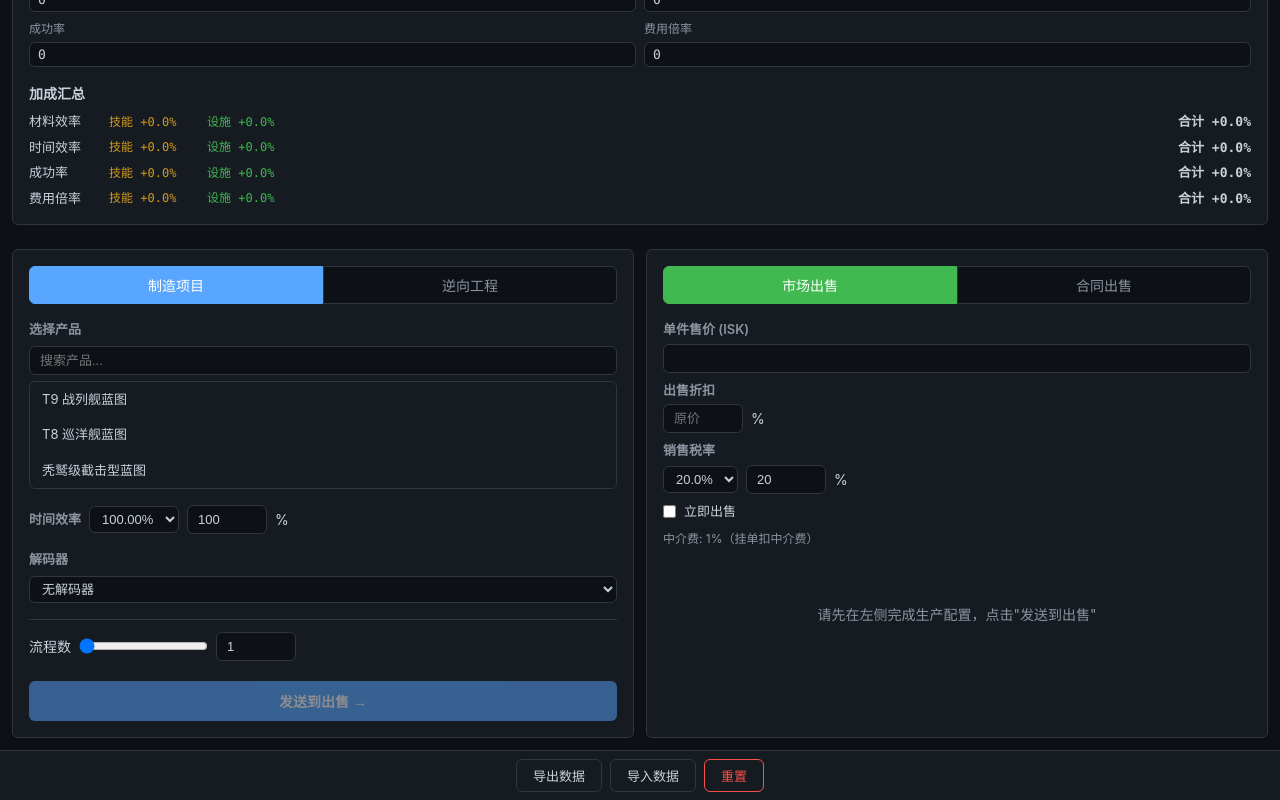
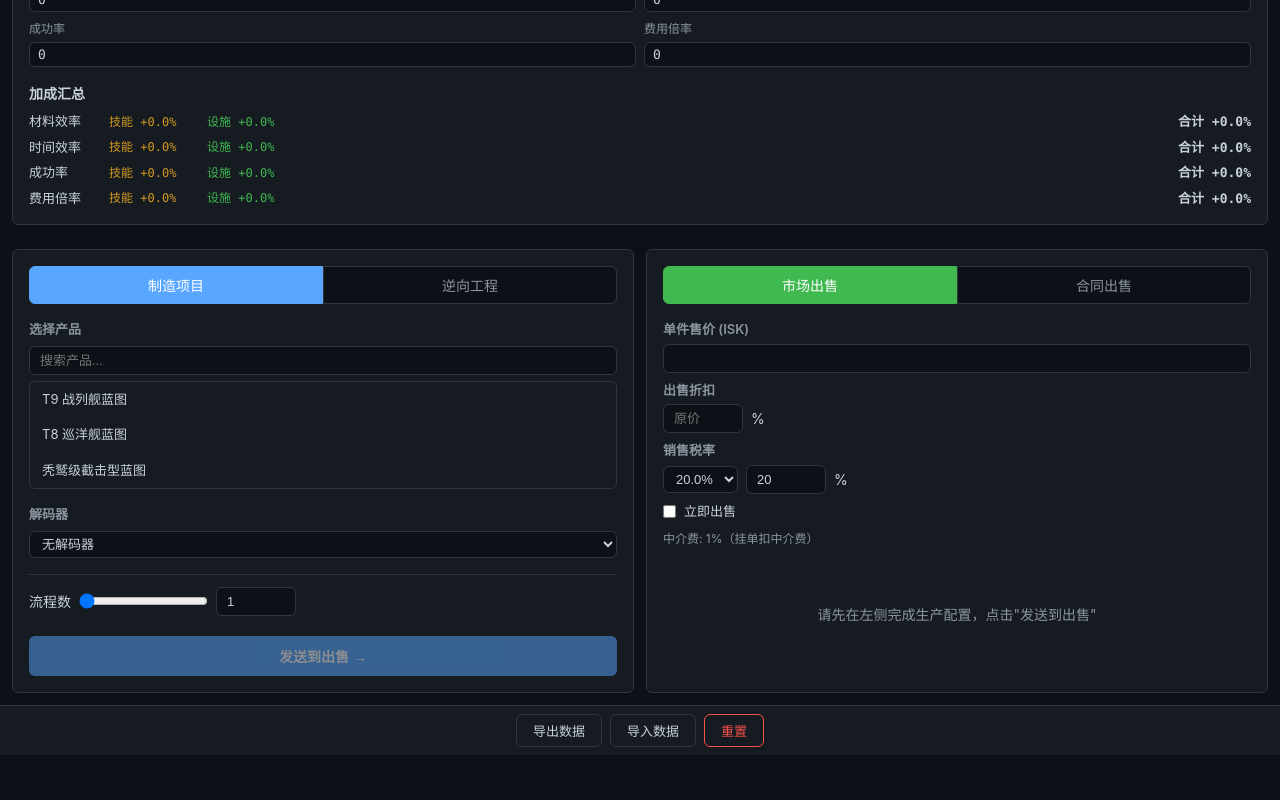
Before and after one commit to wangchai233/EVEM_Industry_Caculator, a React (Vite) app: page / in a window 1280 px wide. Shown: the part 603-1403 px from the top of the page. After the commit the page ends 1358 px from the top, so only its background shows below. Built offline with nearby package versions, Linux system fonts and the light colour scheme.

Commit message:
fix: total time display, remove vestigial time efficiency, add material scroll

```diff
--- a/src/components/ProductionPanel/EfficiencyConfig.tsx
+++ b/src/components/ProductionPanel/EfficiencyConfig.tsx
@@ -1,46 +1,8 @@
 import { useProduction } from '../../state/ProductionContext';
-import styles from './ProductionPanel.module.css';
 
-const TE_PRESETS = [1.00, 0.4781, 0.45];
+// v2: 时间效率由技能、设施、解码器加成管线统一管理，不再需要用户手动输入
 
 export function EfficiencyConfig() {
-  const { state, dispatch } = useProduction();
-
-  const setTE = (v: number) => {
-    if (state.projectType === 'manufacturing') {
-      dispatch({ type: 'SET_MANUFACTURING', payload: { timeEfficiency: v } });
-    } else {
-      dispatch({ type: 'SET_REVERSE', payload: { timeEfficiency: v } });
-    }
-  };
-
-  const config = state.projectType === 'manufacturing'
-    ? state.manufacturing : state.reverse;
-
-  return (
-    <div className={styles.section}>
-      <div className={styles.effRow}>
-        <label className={styles.label}>时间效率</label>
-        <select
-          className={styles.select}
-          value={config.timeEfficiency}
-          onChange={e => setTE(Number(e.target.value))}
-        >
-          {TE_PRESETS.map(p => (
-            <option key={p} value={p}>{(p * 100).toFixed(2)}%</option>
-          ))}
-        </select>
-        <input
-          className={styles.inputSmall}
-          type="number"
-          min="0.01"
-          max="100"
-          step="0.01"
-          value={Math.round(config.timeEfficiency * 10000) / 100}
-          onChange={e => setTE(Number(e.target.value) / 100)}
-        />
-        <span>%</span>
-      </div>
-    </div>
-  );
+  const {} = useProduction();
+  return null;
 }
--- a/src/components/ProductionPanel/MaterialList.tsx
+++ b/src/components/ProductionPanel/MaterialList.tsx
@@ -30,7 +30,7 @@ export function MaterialList() {
     <div className={styles.section}>
       <label className={styles.label}>材料清单</label>
       {Object.entries(groupedByCategory).map(([cat, items]) => (
-        <div key={cat}>
+        <div key={cat} style={{ overflowX: 'auto' }}>
           <h4 className={styles.catTitle}>{categoryNames[cat] || cat}</h4>
           <table className={styles.materialTable}>
             <thead>
--- a/src/components/ProductionPanel/ProductionSummary.tsx
+++ b/src/components/ProductionPanel/ProductionSummary.tsx
@@ -66,11 +66,21 @@ export function ProductionSummary() {
         </div>
       )}
 
-      {state.result && (
+      {state.result && (() => {
+        const jobCount = state.projectType === 'manufacturing'
+          ? state.manufacturing.runs
+          : state.reverse.parallelRuns;
+        return (
         <div className={styles.summaryGrid}>
           <div className={styles.summaryItem}>
-            <span className={styles.summaryLabel}>总耗时</span>
+            <span className={styles.summaryLabel}>单流程耗时</span>
             <span className={styles.summaryValue}>{formatTime(state.result.totalTime)}</span>
+          </div>
+          <div className={styles.summaryItem}>
+            <span className={styles.summaryLabel}>最大总耗时</span>
+            <span className={styles.summaryValue}>
+              {formatTime(state.result.totalTime * jobCount)}
+            </span>
           </div>
           <div className={styles.summaryItem}>
             <span className={styles.summaryLabel}>现金费用</span>
@@ -121,7 +131,8 @@ export function ProductionSummary() {
             </div>
           )}
         </div>
-      )}
+        );
+      })}
 
       <button className={styles.sendBtn} onClick={handleSendToSelling} disabled={!state.result}>
         发送到出售 →
```
Also changed, not shown: .superpowers/sdd/progress.md, .superpowers/sdd/reports/v2-fix-report.md (added).
